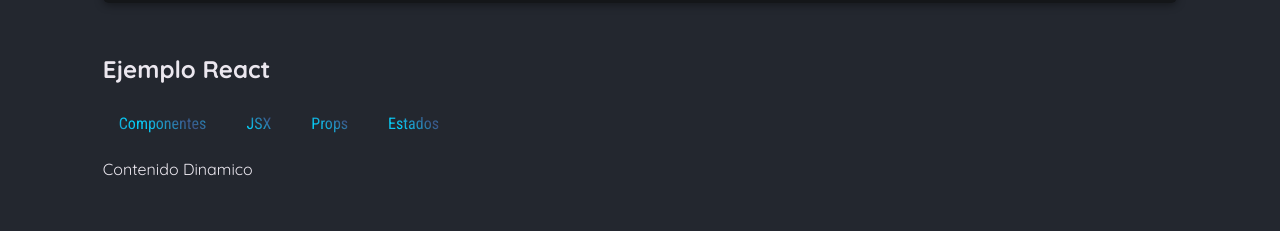
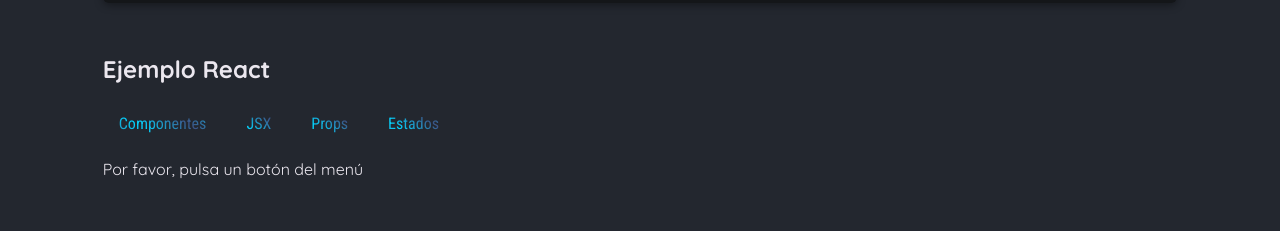
Before and after one commit to AdrianDelMoral/react-features-learn, a React (Vite) app: page / in a window 1280 px wide. Shown: the part 901-1132 px from the top of the page. Built offline with nearby package versions, Linux system fonts and the light colour scheme.

Commit message:
Using the hook useState to be able to have dynamically the information of our TabButton component

```diff
--- a/src/App.jsx
+++ b/src/App.jsx
@@ -1,28 +1,41 @@
 // Siguiente video: https://youtu.be/cifTVzfIwrY?list=PLO8lO9oepSLv0zh2j644zWefsxEGR8zdC&t=2
 
 import Header from './components/Header/Header.jsx';
-
 //* Constante CoreConcepts para la información que se añade en el componente CoreConcepts
 import { CORE_CONCEPTS } from './data.js';
-
 //* Componente para poder poner
 import CoreConcepts from './components/CoreConcepts/CoreConcepts.jsx';
 import TabButton from './components/TabButton/TabButton.jsx';
+import { useState } from 'react';
 
 function App() {
-  //* Evento que registra que pulso un botón
-  /**
-    *? En JavaScript:
-    *? document.querySelector("button").addEventListener("click", ()=>{
-    *?  console.log('Ey! Estás haciendo click en los botones!')
-    *? })
+  //* Eventos que registran que se pulsa un botón
+  /*
+    ? En JavaScript:
+    ? document.querySelector("button").addEventListener("click", ()=>{
+    ?  console.log('Ey! Estás haciendo click en los botones!')
+    ? })
   */
-
 
   //* handleClick = manejador de clicks
   //* Evento en React:
+  /*
+    * Se usa en la parte superior del componente, justo debajo de la declaración del componente App.jsx
+    * Reglas que deben seguir las funciones reactHooks:
+    * 1. dentro de funciones componentes, o hooks creados por nosotros, no se puede llamar dentro de otras funciones, o dentro de ifs/bucles/etc tampoco
+    * 2. Solo pueden ser llamadas en la parte más superior de los componentes o hooks customizables. Lo primero que debe tener la función
+  */
+  //? valor que podemos guardar en una variable o constante,
+  //? y devolverá un array con dos valores: "nombreVariable", "setnombreVariable"
+  //? set = establecer
+  //? nombreVariable = contendrá la información más actual
+  //? setNombreVariable = contendrá la función para actualizar ese nombreVariable
+
+  const [selectedTopic, setSelectedTopic] = useState("Por favor, pulsa un botón del menú");
+
   function handleClickMenu(selectedButton){
-    console.log(`Ey! Estás pulsando ${selectedButton} botón de mi menú!`);
+    setSelectedTopic(selectedButton);
+    console.log(`Ey! Estás pulsando el botón ${selectedTopic}`);
   }
 
   return (
@@ -41,17 +54,10 @@
           <CoreConcepts {...CORE_CONCEPTS[3]}/>
 
           {/* Antes de poner el spread operator "...":
-            <CoreConcepts
-              imagePath={CORE_CONCEPTS[3].imagePath}
-              title={CORE_CONCEPTS[3].title}
-              description={CORE_CONCEPTS[3].description}/>
-          */}
+            <CoreConcepts imagePath={CORE_CONCEPTS[3].imagePath}  title={CORE_CONCEPTS[3].title} description={CORE_CONCEPTS[3].description}/> */}
 
           {/* Pasando las variables a mano:
-          <CoreConcepts
-            imagePath={componentsImage}
-            title="Componentes"
-            description="El úcleo principal de construcción de una UI con React. La combinación de distintos componentes logra una composición de una UI más manejable"/> */}
+          <CoreConcepts imagePath={componentsImage} title="Componentes" description="El núcleo principal de construcción de una UI con React. La combinación de distintos componentes logra una composición de una UI más manejable"/> */}
 
         </div>
       </section>
@@ -59,21 +65,22 @@
       <section id='examples'>
         <h2>Ejemplo React</h2>
         <menu className='tab'>
-          {/* Se ejecutará handleClickMenu cuando se pulse,
-              no cuando el navegador lea la linea de código
-              si tuviese parentesis handleClickMenu() se llamaria nada más leer la linea
+          {/* Se ejecutará handleClickMenu cuando se pulse, no cuando el navegador lea la
+              linea de código si tuviese parentesis handleClickMenu() se llamaria nada más
+              leer la linea
 
-              en caso de tener arrowFunction ()=> nombreFuncion() no pasa nada
-              si ponemos el parentesis, ya que recibe la declaración, pero no
-              la ejecuta si no solo la arrow function
+              en caso de tener arrowFunction ()=> nombreFuncion() no pasa nada si ponemos el
+              parentesis, ya que recibe la declaración, pero no la ejecuta si no solo la
+              arrow function
           */}
-          {/* Custom Parameters in the Dinamic Events */}
           <TabButton onClick={()=>handleClickMenu("Componentes")}>Componentes</TabButton>
           <TabButton onClick={()=>handleClickMenu("JSX")}>JSX</TabButton>
           <TabButton onClick={()=>handleClickMenu("Props")}>Props</TabButton>
           <TabButton onClick={()=>handleClickMenu("Estados")}>Estados</TabButton>
         </menu>
-        Contenido Dinamico
+
+        { selectedTopic }
+
       </section>
 
       <main>
--- a/src/components/TabButton/TabButton.jsx
+++ b/src/components/TabButton/TabButton.jsx
@@ -4,10 +4,6 @@
 
   return (
     <li>
-      {/* Se ejecutará handleClick cuando se pulse,
-          no cuando el navegador lea la linea de código
-          si tuviese parentesis handleClick() se llamaria nada más leer la linea
-      */}
       <button onClick={onClick}>{ children }</button>
     </li>
   )
```
